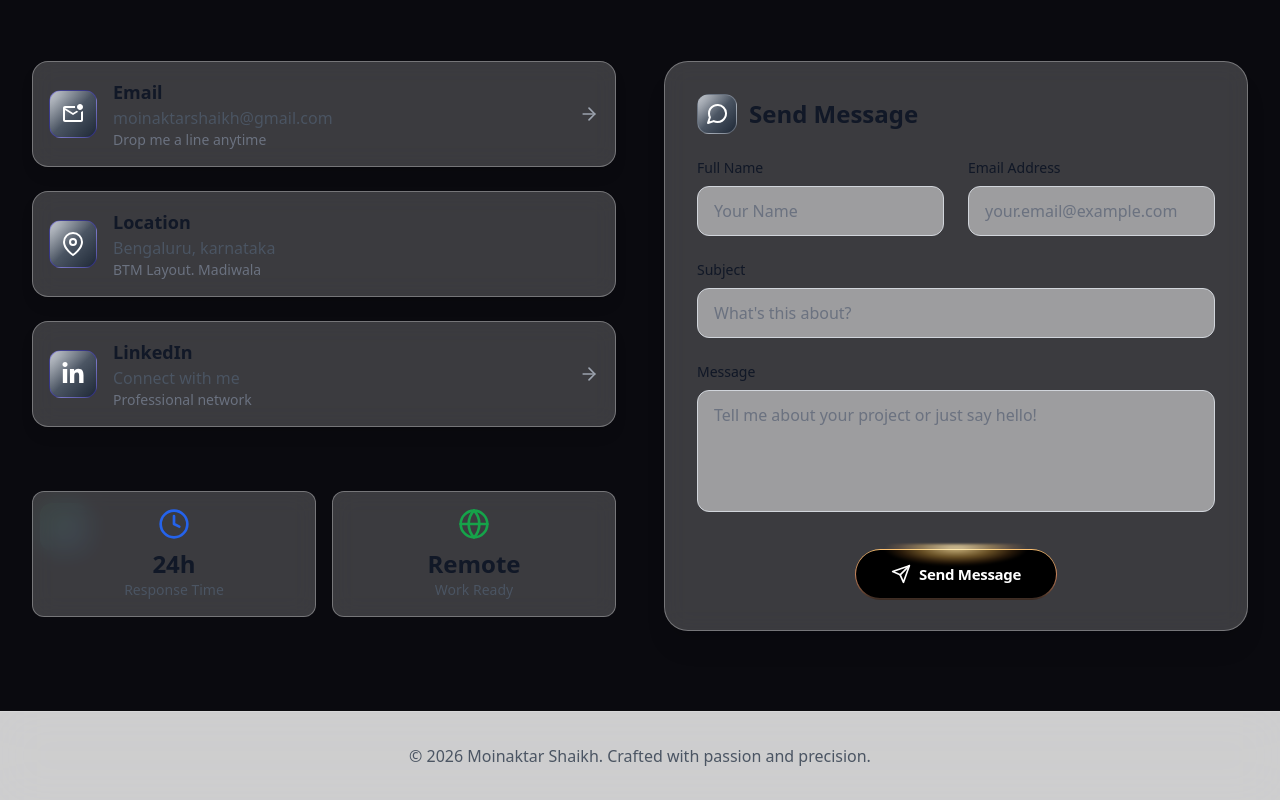
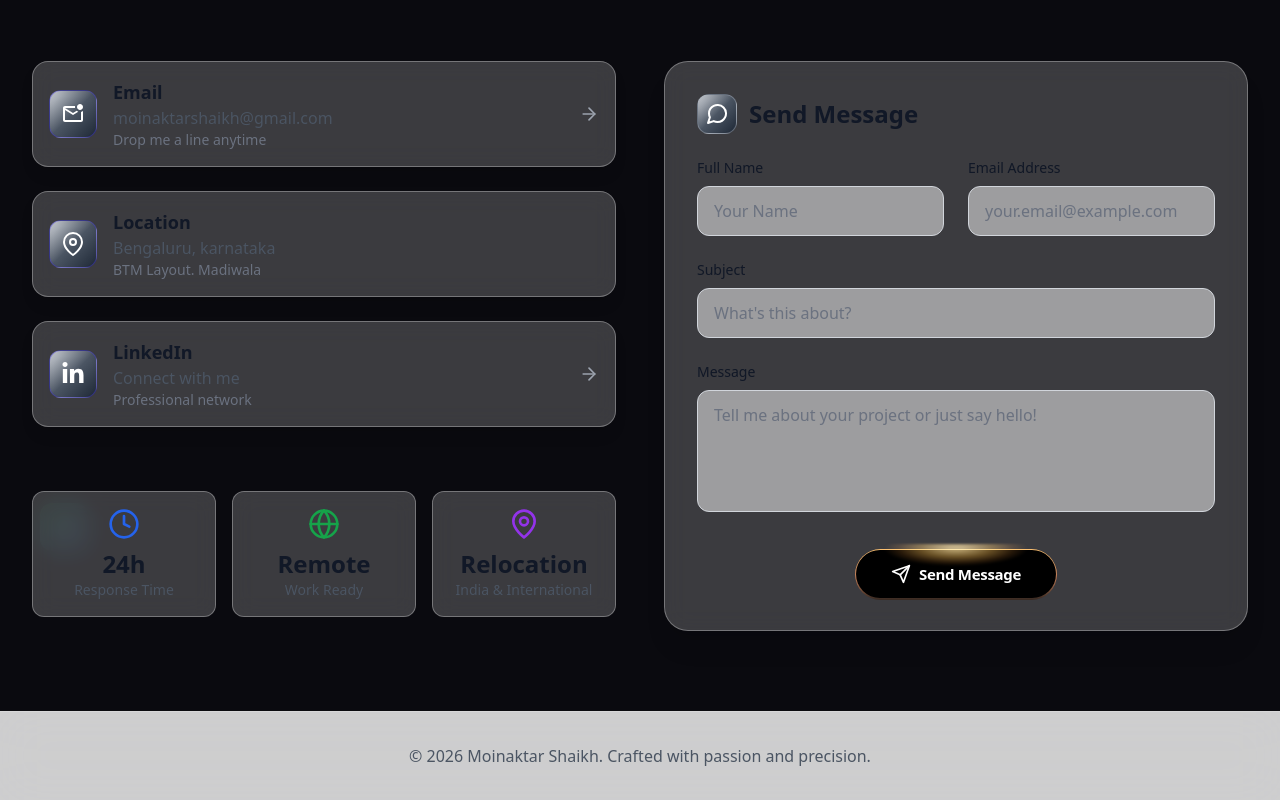
Before and after one commit to Maverick7t/newportfolio, a React (Vite) app: page / in a window 1280 px wide. Shown: the part 6399-7199 px from the top of the page. Built offline with nearby package versions, Linux system fonts and the light colour scheme; no server answers.

Commit message:
new card

```diff
--- a/src/components/ContactSection.tsx
+++ b/src/components/ContactSection.tsx
@@ -1,5 +1,6 @@
 import React, { useState } from 'react';
 import { motion } from 'framer-motion';
+import { MapPin, Plane } from "lucide-react";
 import {
   Send,
   Clock,
@@ -206,7 +207,7 @@ const ContactSection: React.FC = () => {
               whileInView={{ opacity: 1, y: 0 }}
               viewport={{ once: true, amount: 0.15 }}
               transition={{ duration: 0.8, delay: 0.5 }}
-              className="grid grid-cols-2 gap-4 pt-8"
+              className="grid grid-cols-3 gap-4 pt-8"
             >
               <div className="text-center p-4 bg-white/20 dark:bg-gray-800/20 backdrop-blur-md rounded-xl border border-white/30 dark:border-gray-700/40">
                 <Clock className="w-8 h-8 text-blue-600 mx-auto mb-2" />
@@ -217,6 +218,11 @@ const ContactSection: React.FC = () => {
                 <Globe className="w-8 h-8 text-green-600 mx-auto mb-2" />
                 <div className="text-2xl font-bold text-gray-900 dark:text-white">Remote</div>
                 <div className="text-sm text-gray-600 dark:text-gray-400">Work Ready</div>
+              </div>
+              <div className="text-center p-4 bg-white/20 dark:bg-gray-800/20 backdrop-blur-md rounded-xl border border-white/30 dark:border-gray-700/40">
+                <MapPin className="w-8 h-8 text-purple-600 mx-auto mb-2" />
+                <div className="text-2xl font-bold text-gray-900 dark:text-white">Relocation</div>
+                <div className="text-sm text-gray-600 dark:text-gray-400">India & International</div>
               </div>
             </motion.div>
           </motion.div>
```
